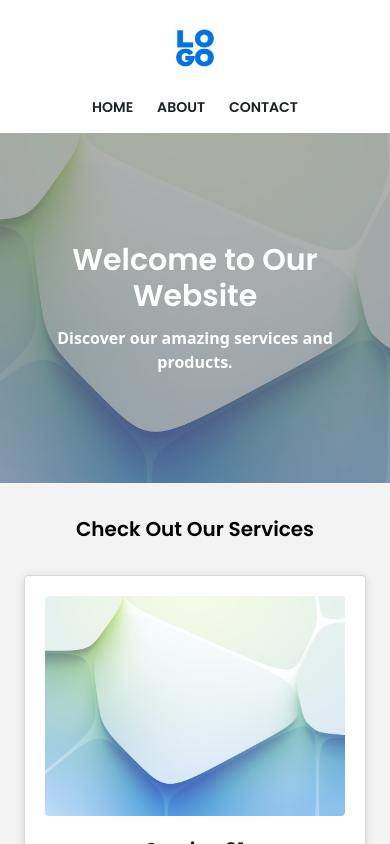
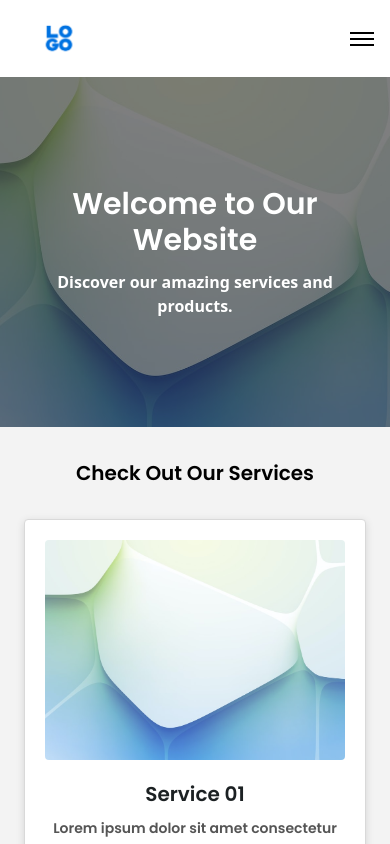
Before and after one commit to theresiajreije/project2-nextjs, a Next.js app: page / in a window 390 px wide. Shown: the top 844 px of the page. Built offline with nearby package versions, Linux system fonts and the light colour scheme.

Commit message:
latest adjustments

```diff
--- a/app/components/footer.tsx
+++ b/app/components/footer.tsx
@@ -15,9 +15,9 @@ export default function Footer() {
       <div className="mx-auto my-4 h-[2px] w-full max-w-[740px] bg-[#333]" />
 
       <div className="flex justify-center gap-5">
-        <img src="/twitter.svg" alt="twitter" className="mt-2 h-[30px] w-[30px] cursor-pointer" />
-        <img src="/facebook.svg" alt="facebook" className="mt-2 h-[30px] w-[30px] cursor-pointer" />
-        <img src="/instagram.svg" alt="instagram" className="mt-2 h-[30px] w-[30px] cursor-pointer" />
+        <img src="/twitter.svg" alt="twitter" className="mt-2 h-[30px] w-[30px] " />
+        <img src="/facebook.svg" alt="facebook" className="mt-2 h-[30px] w-[30px] " />
+        <img src="/instagram.svg" alt="instagram" className="mt-2 h-[30px] w-[30px] " />
       </div>
     </footer>
   );
--- a/app/components/navbar.tsx
+++ b/app/components/navbar.tsx
@@ -1,31 +1,81 @@
+"use client";
+
+import { useState } from "react";
+
 export default function Navbar() {
+  const [isOpen, setIsOpen] = useState(false);
+
   return (
     <header className="bg-white">
-      <div className="mx-auto flex min-h-[82px] w-full max-w-[1530px] flex-col items-center justify-between gap-4 px-6 py-4 sm:px-10 md:flex-row lg:px-16 xl:px-24">
+      <div className="mx-auto w-full max-w-[1530px] px-4 py-4 sm:px-6 lg:px-16 xl:px-24">
+        {/* Top Row */}
+        <div className="flex items-center justify-between">
           <div>
-          <img src="/logo-bg.png" alt="Logo" className="h-[65px] w-auto sm:h-[80px]" />
+            <img
+              src="/logo-bg.png"
+              alt="Logo"
+              className="h-[45px] w-auto sm:h-[55px] md:h-[70px]"
+            />
           </div>
 
-        <nav className="flex flex-wrap justify-center gap-6 sm:gap-8 md:gap-12">
+          {/* Desktop Nav */}
+          <nav className="hidden sm:flex items-center gap-6 md:gap-10">
             <a
               href="#"
-            className="font-[Poppins] text-sm font-semibold text-[rgb(28,33,35)] no-underline sm:text-base"
+              className="font-[Poppins] text-sm font-semibold text-[rgb(28,33,35)] transition hover:text-gray-500 cursor-pointer md:text-base"
             >
               HOME
             </a>
             <a
               href="#"
-            className="font-[Poppins] text-sm font-semibold text-[rgb(28,33,35)] no-underline sm:text-base"
+              className="font-[Poppins] text-sm font-semibold text-[rgb(28,33,35)] transition hover:text-gray-500 cursor-pointer md:text-base"
             >
               ABOUT
             </a>
             <a
               href="#"
-            className="font-[Poppins] text-sm font-semibold text-[rgb(28,33,35)] no-underline sm:text-base"
+              className="font-[Poppins] text-sm font-semibold text-[rgb(28,33,35)] transition hover:text-gray-500 cursor-pointer md:text-base"
             >
               CONTACT
             </a>
           </nav>
+
+          {/* Mobile Burger Button */}
+          <button
+            type="button"
+            onClick={() => setIsOpen(!isOpen)}
+            className="flex flex-col gap-1 sm:hidden cursor-pointer"
+            aria-label="Toggle menu"
+          >
+            <span className="block h-[2px] w-6 bg-black"></span>
+            <span className="block h-[2px] w-6 bg-black"></span>
+            <span className="block h-[2px] w-6 bg-black"></span>
+          </button>
+        </div>
+
+        {/* Mobile Menu */}
+        {isOpen && (
+          <nav className="mt-4 flex flex-col items-center gap-4 sm:hidden">
+            <a
+              href="#"
+              className="font-[Poppins] text-sm font-semibold text-[rgb(28,33,35)] transition hover:text-gray-500 cursor-pointer"
+            >
+              HOME
+            </a>
+            <a
+              href="#"
+              className="font-[Poppins] text-sm font-semibold text-[rgb(28,33,35)] transition hover:text-gray-500 cursor-pointer"
+            >
+              ABOUT
+            </a>
+            <a
+              href="#"
+              className="font-[Poppins] text-sm font-semibold text-[rgb(28,33,35)] transition hover:text-gray-500 cursor-pointer"
+            >
+              CONTACT
+            </a>
+          </nav>
+        )}
       </div>
     </header>
   );
--- a/app/page.tsx
+++ b/app/page.tsx
@@ -9,7 +9,7 @@ export default function Home() {
       <main className="bg-white font-sans">
         {/* Hero Section */}
         <section className="relative flex min-h-[350px] items-center justify-center overflow-hidden bg-[url('/banner2.jpg')] bg-cover bg-center bg-no-repeat px-6 text-center sm:min-h-[420px] lg:min-h-[498px]">
-          <div className="absolute inset-0 bg-[rgba(80,80,80,0.45)]" />
+<div className="absolute inset-0 bg-black/50"></div>
 
           <div className="relative z-10 text-white">
             <h1 className="mb-3 font-[Poppins] text-3xl font-semibold sm:text-4xl lg:text-[36px]">
@@ -27,11 +27,12 @@ export default function Home() {
             Check Out Our Services
           </h2>
 
-          <div className="grid grid-cols-1 gap-8 md:grid-cols-2 xl:grid-cols-3">
+          <div className="mx-auto max-w-6xl">
+            <div className="grid grid-cols-1 gap-8 justify-items-center md:grid-cols-2 lg:grid-cols-3">
               {[1, 2, 3].map((service) => (
                 <div
                   key={service}
-                className="mx-auto w-full max-w-[378px] rounded border border-[#d9d9d9] bg-white p-5 text-center shadow-[0_2px_8px_rgba(0,0,0,0.12)]"
+                  className="w-full max-w-[378px] rounded border border-[#d9d9d9] bg-white p-5 text-center shadow-[0_2px_8px_rgba(0,0,0,0.12)]"
                 >
                   <img
                     src="/banner2.jpg"
@@ -49,6 +50,7 @@ export default function Home() {
                   </p>
                 </div>
               ))}
+            </div>
           </div>
         </section>
 
@@ -78,7 +80,7 @@ export default function Home() {
 
               <button
                 type="submit"
-                className="mx-auto block h-[35px] w-[77px] rounded bg-[#1c2123] font-[Poppins] text-[13px] font-semibold text-white"
+                className="mx-auto block h-[35px] w-[77px] rounded bg-[#1c2123] font-[Poppins] text-[13px] font-semibold text-white cursor-pointer"
               >
                 Submit
               </button>
```
Lines whose indentation alone changed are shown as unchanged.
